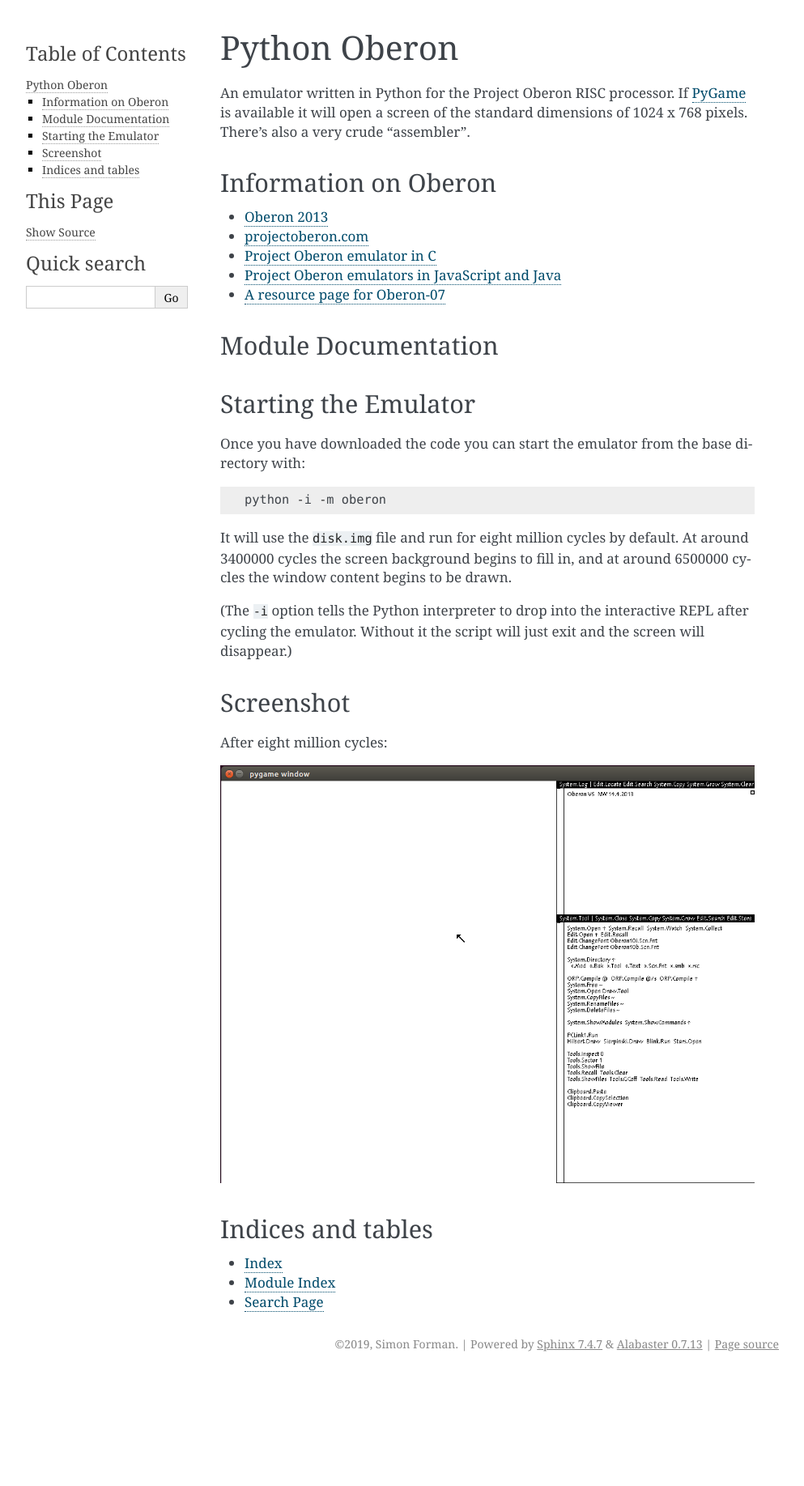
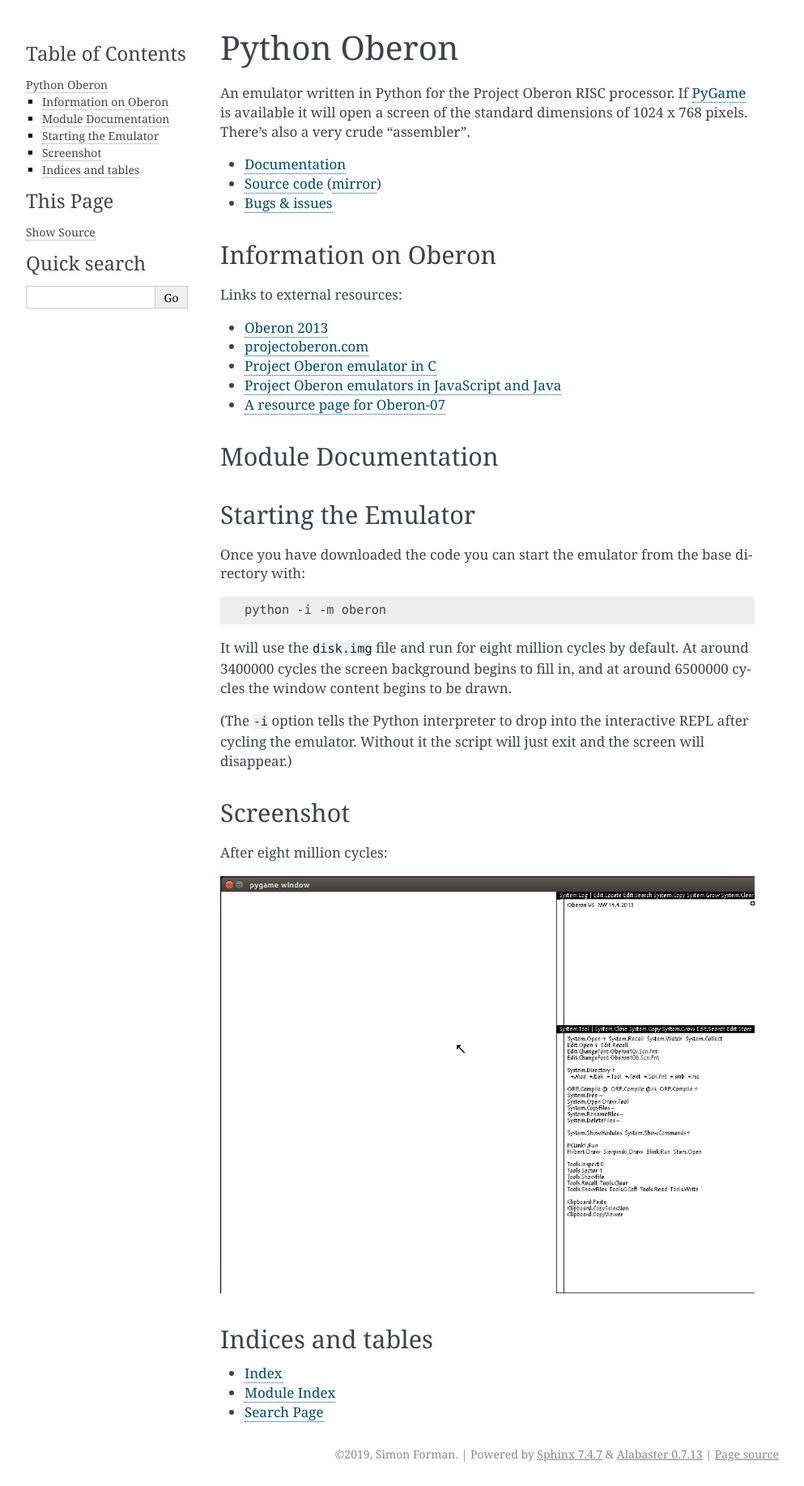
Before and after one commit to PhoenixBureau/PythonOberon, a Sphinx documentation site: the page built from docs/source/index.rst, in a window 1280 px wide. Shown: the whole page at 81% size, without its empty margins (148-1141 px from the left). Built offline with Sphinx 7.4.7, drawn with Linux system fonts in a browser that asks for light colours; formulas are drawn with MathJax 3; before the commit the page ends 1699 px from its top, so only the background shows below that.

Commit message:
Internal links.
Srht code and todo and ReadTheDocs.

```diff
--- a/docs/source/index.rst
+++ b/docs/source/index.rst
@@ -11,9 +11,15 @@
 `PyGame <https://www.pygame.org/>`_ is available it will open a screen of the standard dimensions of
 1024 x 768 pixels.  There's also a very crude "assembler".
 
+* `Documentation <https://pythonoberon.readthedocs.io/en/latest/>`_
+* `Source code <https://git.sr.ht/~sforman/PythonOberon>`_  (`mirror <https://github.com/PhoenixBureau/PythonOberon>`_)
+* `Bugs & issues <https://todo.sr.ht/~sforman/python-oberon>`_
+
 
 Information on Oberon
 ----------------------------------
+
+Links to external resources:
 
 * `Oberon 2013 <http://www.inf.ethz.ch/personal/wirth/ProjectOberon/>`_
 * `projectoberon.com <http://projectoberon.com/>`_
```
Also changed, not shown: README.md (+5 -0 lines).
